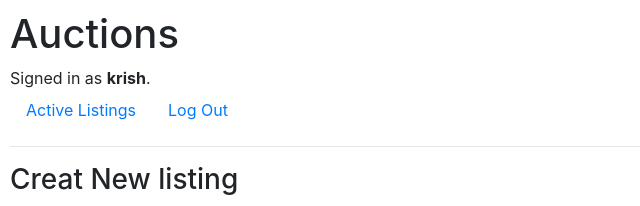
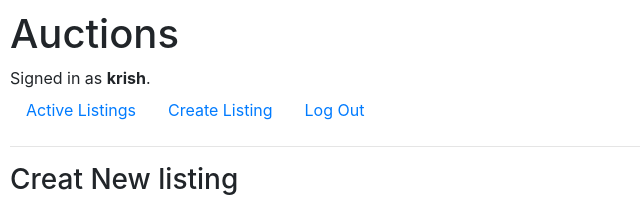
Before and after one commit to Krishnakant-Pal/E-Auction, a Django app: page /listing/create in a window 1280 px wide. Shown: the top 206 px of the page, without its empty margins (0-640 px from the left). Run offline with Django 3.2, Linux system fonts and the light colour scheme; a user stored in the database is signed in; some libraries are stand-ins or nearby versions.

Commit message:
added create listing url

```diff
--- a/auctions/templates/auctions/layout.html
+++ b/auctions/templates/auctions/layout.html
@@ -20,6 +20,9 @@
             <li class="nav-item">
                 <a class="nav-link" href="{% url 'index' %}">Active Listings</a>
             </li>
+            <li class="nav-item">
+                <a class="nav-link" href="{% url 'create_listing' %}">Create Listing</a>
+            </li>
             {% if user.is_authenticated %}
                 <li class="nav-item">
                     <a class="nav-link" href="{% url 'logout' %}">Log Out</a>
```
